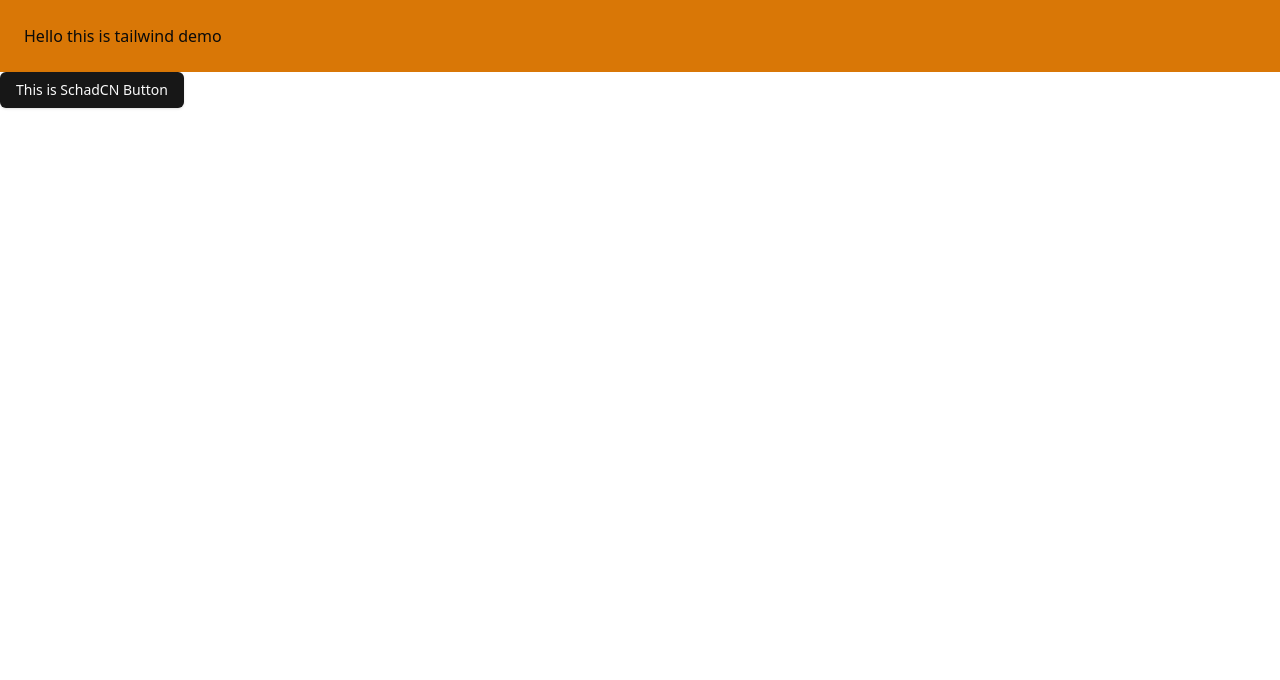
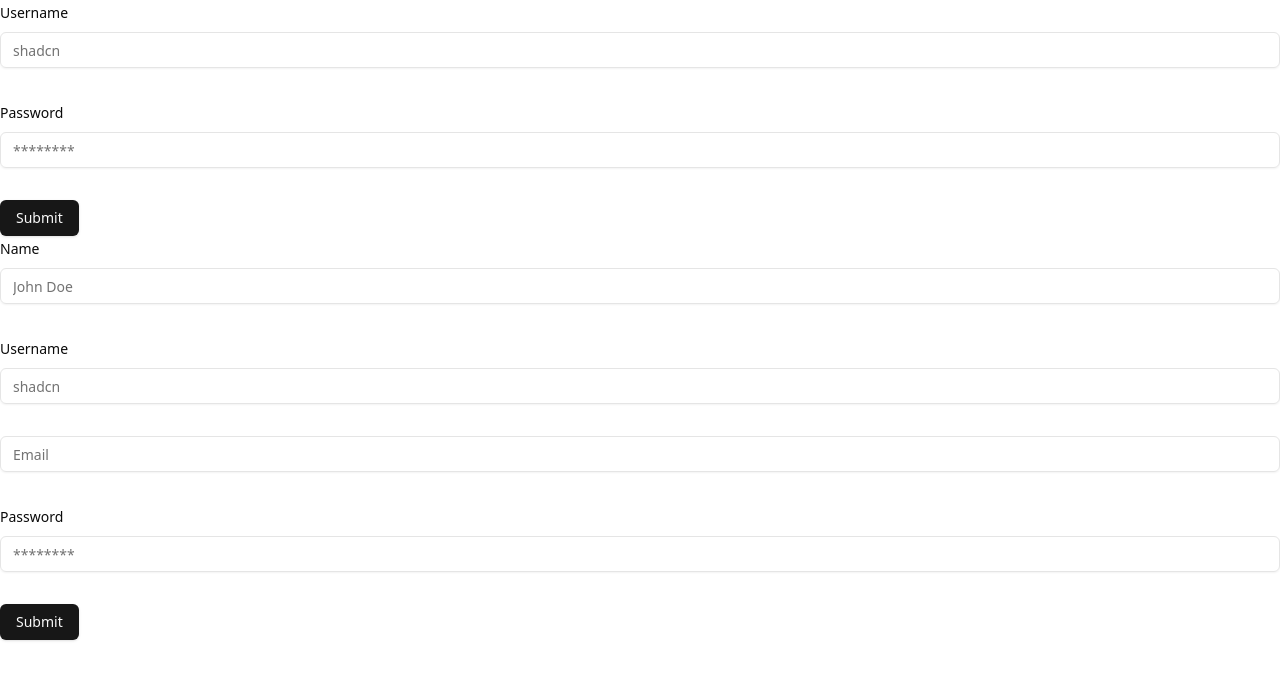
Before and after one commit to jamalimubashirali/Lost-Found-Items-Project, a React (Vite) app in the folder frontend/: page / in a window 1280 px wide. Shown: the top 680 px of the page. Built offline with nearby package versions, Linux system fonts and the light colour scheme.

Commit message:
Add login and registration components
The code changes introduce new components for login and registration, along with their respective forms and form validation. This enhances the functionality of the application by allowing users to log in and register.

```diff
--- a/frontend/src/App.jsx
+++ b/frontend/src/App.jsx
@@ -1,15 +1,13 @@
 import { Button } from "./components/ui/button";
+import Login from "./components/Login";
+import Register from "./components/Register";
 
 function App() {
 
   return (
     <>
-      <h1 className='bg-amber-600 p-6'>
-        Hello this is tailwind demo
-      </h1>
-      <Button>
-        This is SchadCN Button
-      </Button>
+      <Login />
+      <Register />
     </>
   )
 }
--- /dev/null
+++ b/frontend/src/components/Container.jsx
@@ -0,0 +1,7 @@
+import React from "react";
+
+const Container = ({ children, className }) => {
+  return <div className={`max-auto ${className}`}>{children}</div>;
+};
+
+export default Container;
--- /dev/null
+++ b/frontend/src/components/Login.jsx
@@ -0,0 +1,82 @@
+import { Button } from "@/components/ui/button";
+import {
+  Form,
+  FormControl,
+  FormDescription,
+  FormField,
+  FormItem,
+  FormLabel,
+  FormMessage,
+} from "@/components/ui/form";
+import { Input } from "@/components/ui/input";
+import { useForm } from "react-hook-form";
+import Container from "./Container";
+
+const onSubmit = (data) => {
+  console.log(data);
+};
+
+const Login = () => {
+  const form = useForm({
+    defaultValues: {
+      username: "",
+    },
+  });
+
+  return (
+    <>
+      <Container>
+        <Form {...form}>
+          <form onSubmit={form.handleSubmit(onSubmit)} className="space-y-8">
+            <FormField
+              control={form.control}
+              name="username"
+              rules={{
+                required: "Username is required",
+                minLength: {
+                  value: 3,
+                  message: "Username must be at least 3 characters",
+                },
+              }}
+              render={({ field }) => (
+                <FormItem>
+                  <FormLabel>Username</FormLabel>
+                  <FormControl>
+                    <Input placeholder="shadcn" {...field} />
+                  </FormControl>
+                  {form.errors && (
+                    <FormDescription>{form.errors.message}</FormDescription>
+                  )}
+                  <FormMessage />
+                </FormItem>
+              )}
+            />
+            <FormField
+              control={form.control}
+              name="password"
+              rules={{
+                required: "Password is required",
+                minLength: {
+                  value: 8,
+                  message: "Password must be at least 8 characters",
+                },
+              }}
+              render={({ field }) => (
+                <FormItem>
+                  <FormLabel>Password</FormLabel>
+                  <FormControl>
+                    <Input type="password" placeholder="********" {...field} />
+                  </FormControl>
+                  <FormMessage />
+                </FormItem>
+              )}
+            />
+            <Button type="submit">Submit</Button>
+          </form>
+        </Form>
+      </Container>
+    </>
+  );
+};
+
+export default Login;
--- /dev/null
+++ b/frontend/src/components/Register.jsx
@@ -0,0 +1,120 @@
+import { Button } from "@/components/ui/button";
+import {
+  Form,
+  FormControl,
+  FormField,
+  FormItem,
+  FormLabel,
+  FormMessage,
+} from "@/components/ui/form";
+import { Input } from "@/components/ui/input";
+import { useForm } from "react-hook-form";
+import Container from "./Container";
+
+const onSubmit = (data) => {
+  console.log(data);
+};
+
+const Register = () => {
+  const form = useForm({
+    defaultValues: {
+      username: "",
+      name : "",
+      email : "",
+      password : ""
+    },
+  });
+
+  return (
+    <>
+      <Container>
+        <Form {...form}>
+          <form onSubmit={form.handleSubmit(onSubmit)} className="space-y-8">
+            <FormField
+              control={form.control}
+              name="name"
+              rules={{
+                required: "Name is required",
+                minLength: {
+                  value: 3,
+                  message: "Name must be at least 3 characters",
+                },
+              }}
+              render={({ field }) => (
+                <FormItem>
+                  <FormLabel>Name</FormLabel>
+                  <FormControl>
+                    <Input placeholder="John Doe" {...field} />
+                  </FormControl>
+                  <FormMessage />
+                </FormItem>
+              )}
+            />
+            <FormField
+              control={form.control}
+              name="username"
+              rules={{
+                required: "Username is required",
+                minLength: {
+                  value: 3,
+                  message: "Username must be at least 3 characters",
+                },
+              }}
+              render={({ field }) => (
+                <FormItem>
+                  <FormLabel>Username</FormLabel>
+                  <FormControl>
+                    <Input placeholder="shadcn" {...field} />
+                  </FormControl>
+                  <FormMessage />
+                </FormItem>
+              )}
+            />
+            <FormField
+              control={form.control}
+              name="email"
+              rules={{
+                required: "Email is required",
+                pattern: {
+                  value: /^[A-Z0-9._%+-]+@[A-Z0-9.-]+\.[A-Z]{2,4}$/i,
+                  message: "Invalid email address",
+                },
+              }}
+              render={({ field }) => (
+                <FormItem>
+                  <FormControl>
+                    <Input placeholder="Email" {...field} />
+                  </FormControl>
+                  <FormMessage />
+                </FormItem>
+              )}
+            />
+            <FormField
+              control={form.control}
+              name="password"
+              rules={{
+                required: "Password is required",
+                minLength: {
+                  value: 8,
+                  message: "Password must be at least 8 characters",
+                },
+              }}
+              render={({ field }) => (
+                <FormItem>
+                  <FormLabel>Password</FormLabel>
+                  <FormControl>
+                    <Input type="password" placeholder="********" {...field} />
+                  </FormControl>
+                  <FormMessage />
+                </FormItem>
+              )}
+            />
+            <Button type="submit">Submit</Button>
+          </form>
+        </Form>
+      </Container>
+    </>
+  );
+};
+
+export default Register;
--- /dev/null
+++ b/package.json
@@ -0,0 +1,5 @@
+{
+  "dependencies": {
+    "react-hook-form": "^7.55.0"
+  }
+}
```
Also changed, not shown: 1 other file (tests, documents, lock files or other folders).
